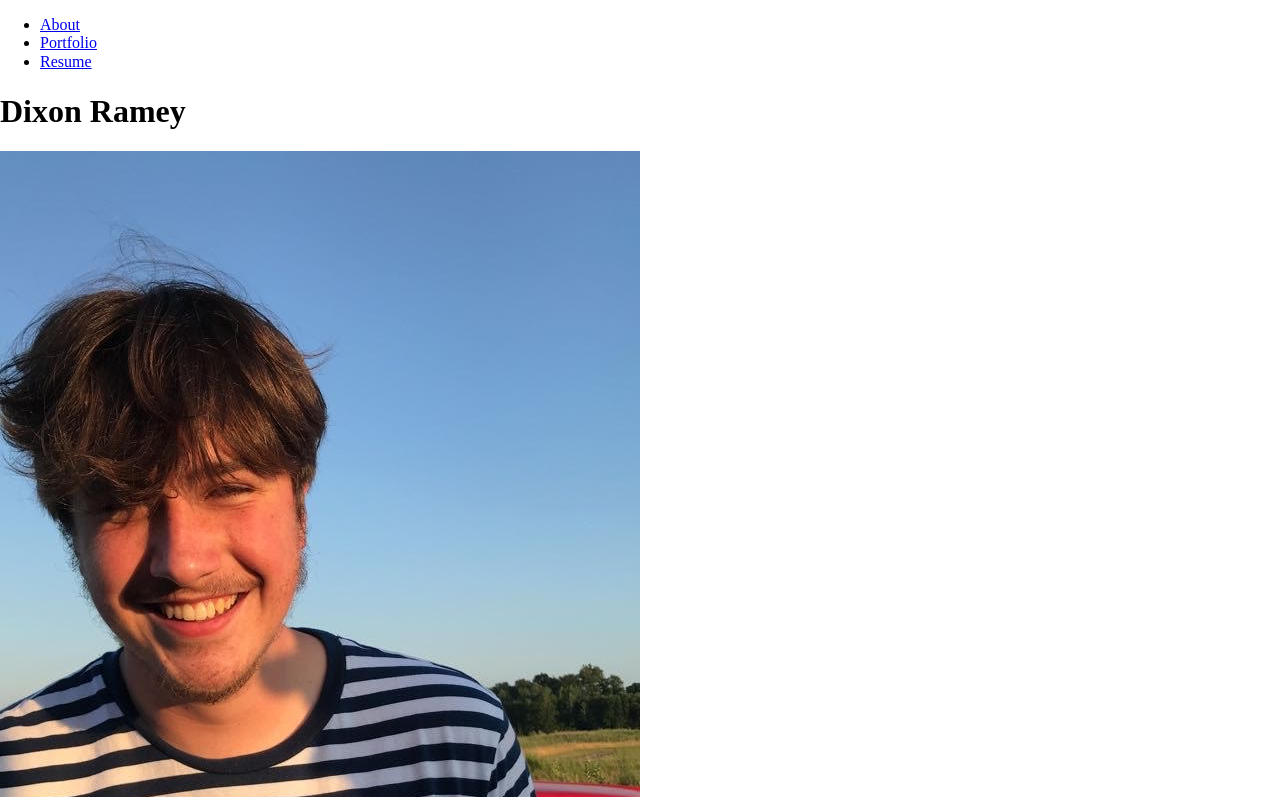
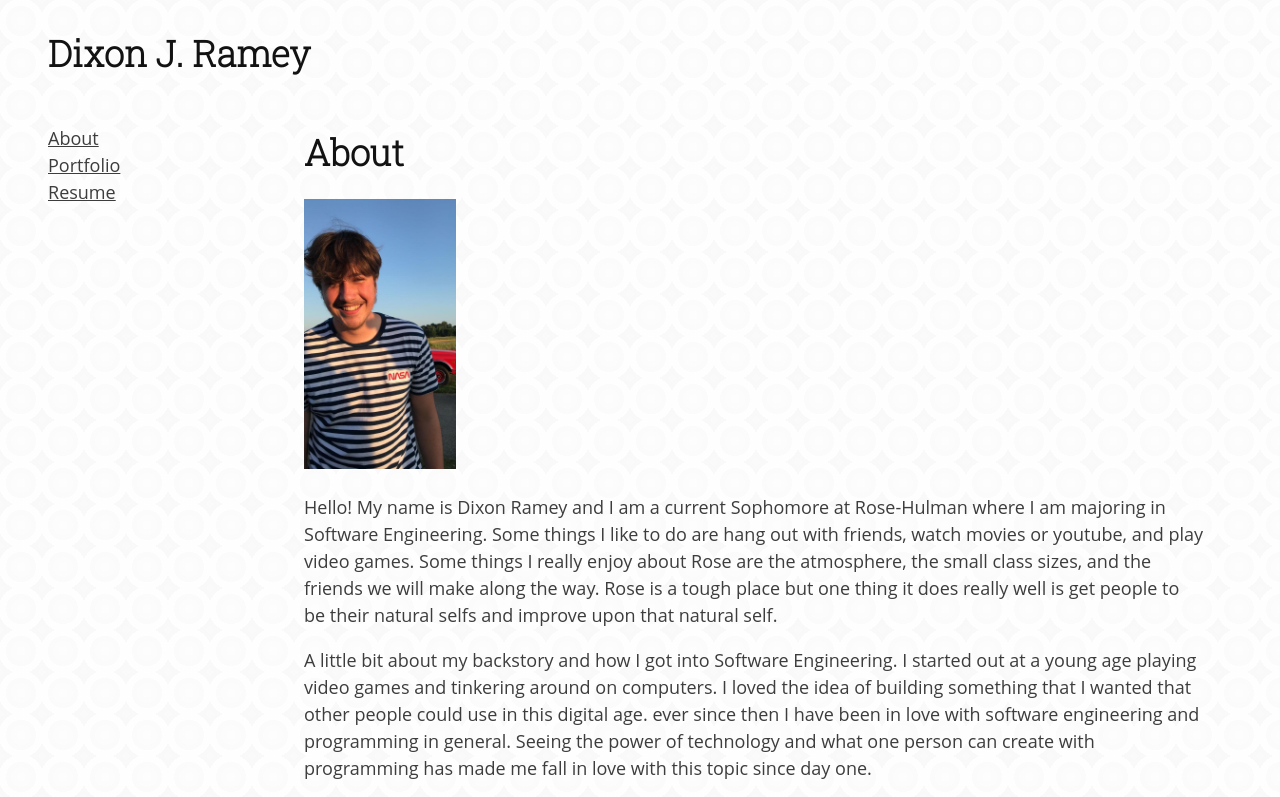
Before and after one commit to rhit-rameydj/rhit-rameydj.github.io, a plain HTML site: page index.html in a window 1280 px wide. Shown: the top 797 px of the page. Drawn offline with Linux system fonts and the light colour scheme; files that its build step writes are made by us from their sources.

Commit message:
Finished portfolio p2

```diff
--- a/index.html
+++ b/index.html
@@ -9,6 +9,11 @@
     <link rel="icon" href="images/favicon.png" />
   </head>
   <body id = "about">
+    <header>
+      <h1>
+        Dixon J. Ramey
+      </h1>
+    </header>
       <nav>
           <ul>
               <li><a href="index.html">About</a></li>
@@ -18,26 +23,19 @@
         </ul>
       </nav>
       <main>
-          <h1>Dixon Ramey</h1>
+          <h1>About</h1>
       <img src="images/rameyresumeFreshmanPhoto.jpg"/>
     <!-- Your content goes here -->
-    <p>Lorem ipsum dolor sit amet, consectetur adipiscing elit. Pellentesque in faucibus diam, sed bibendum ligula.
-        Ut et ornare velit. Orci varius natoque penatibus et magnis dis parturient montes, nascetur ridiculus mus.
-        Phasellus bibendum ullamcorper ipsum, in laoreet eros varius eget. Vestibulum nec dolor luctus, faucibus sapien in,
-        rutrum quam. Nulla in nibh ac leo lobortis luctus. Vivamus porttitor posuere turpis sit amet aliquam. Etiam congue,
-        nunc ac blandit dapibus, diam velit gravida turpis, eu sodales odio dolor sed lectus. Class aptent taciti sociosqu
-        ad litora torquent per conubia nostra, per inceptos himenaeos. Donec rutrum finibus consectetur. Sed aliquet, metus
-        facilisis mattis gravida, nisi odio malesuada felis, ac pretium dui ex et ipsum. Pellentesque placerat diam sit amet
-        tempus ornare.</p>
+    <p>Hello! My name is Dixon Ramey and I am a current Sophomore at Rose-Hulman where I am majoring in Software Engineering. Some
+      things I like to do are hang out with friends, watch movies or youtube, and play video games. Some things I really enjoy about Rose are
+      the atmosphere, the small class sizes, and the friends we will make along the way. Rose is a tough place but one thing it does really well
+      is get people to be their natural selfs and improve upon that natural self.
+    </p>
 
-     <p> Integer a faucibus nisl. Nam ultrices sit amet magna a suscipit. Cras congue pulvinar justo, non vulputate augue
-        vulputate at. Vestibulum ante ipsum primis in faucibus orci luctus et ultrices posuere cubilia curae; Aenean interdum
-        posuere ipsum. Phasellus vel sapien quis massa condimentum faucibus. Sed quam lectus, tincidunt vitae euismod sed, varius
-        sit amet odio. Vivamus eget sapien tempor, malesuada neque vitae, tincidunt tortor. Phasellus iaculis magna et est gravida
-        suscipit. Maecenas quis est odio. Pellentesque habitant morbi tristique senectus et netus et malesuada fames ac turpis egestas.
-        Nam finibus, ligula eget laoreet gravida, urna quam lacinia tortor, quis blandit ex felis vel ex. Vestibulum in ante ac lorem
-        eleifend dictum vitae ac eros. In hac habitasse platea dictumst. Morbi lectus nisi, tincidunt laoreet massa non, vestibulum
-        convallis tortor. </p>
+     <p> A little bit about my backstory and how I got into Software Engineering. I started out at a young age playing video games and
+       tinkering around on computers. I loved the idea of building something that I wanted that other people could use in this digital age.
+      ever since then I have been in love with software engineering and programming in general. Seeing the power of technology and what
+    one person can create with programming has made me fall in love with this topic since day one. </p>
       </main>
       <footer>
           You can contact me at
--- a/styles/main.css
+++ b/styles/main.css
@@ -0,0 +1,124 @@
+@import url('https://fonts.googleapis.com/css2?family=Roboto+Slab:wght@200&display=swap');
+
+
+
+
+:root {
+    --vertical-space: 2rem;
+    --horizontal-space: 3rem;
+
+    --light-color:#FFF28C;
+    --body-color:#3D3D3D;
+    --heading-color:#121212;
+    --contrast-color:#FF0005;
+}
+body {
+    font-size: 18px;
+    line-height: 1.5;
+    font-family: 'Open Sans', sans-serif;
+    background-image: radial-gradient(circle at center center, rgba(217, 217, 217,0.05) 0%,
+     rgba(217, 217, 217,0.05) 15%,rgba(197, 197, 197,0.05) 15%,
+      rgba(197, 197, 197,0.05) 34%,rgba(178, 178, 178,0.05) 34%,
+       rgba(178, 178, 178,0.05) 51%,rgba(237, 237, 237,0.05) 51%,
+        rgba(237, 237, 237,0.05) 75%,rgba(138, 138, 138,0.05) 75%,
+         rgba(138, 138, 138,0.05) 89%,rgba(158, 158, 158,0.05) 89%,
+          rgba(158, 158, 158,0.05) 100%),radial-gradient(circle at center center,
+           rgb(255,255,255) 0%, rgb(255,255,255) 6%,rgb(255,255,255) 6%,
+            rgb(255,255,255) 12%,rgb(255,255,255) 12%, rgb(255,255,255)
+             31%,rgb(255,255,255) 31%, rgb(255,255,255) 92%,rgb(255,255,255) 92%,
+              rgb(255,255,255) 97%,rgb(255,255,255) 97%, rgb(255,255,255) 100%); background-size: 42px 42px;
+    color: var(--body-color)
+}
+h1, h2, h3 {
+    line-height: 1.2;
+    font-family: 'Roboto Slab', serif;
+    color: var(--heading-color)
+}
+
+body#about img {
+    height: 15em;
+
+}
+a {
+    color: var(--body-color);
+    text-decoration-color: var(var(--contrast-color));
+}
+a:hover {
+    color: var(--contrast-color);
+    text-decoration-color: var(--heading-color);
+}
+
+p {
+    max-width: 50em;
+}
+
+body {
+    display: grid;
+    grid-template-areas: "head head"
+                         "nav nav"
+                         "main main"
+                         "foot foot";
+    grid-template-columns: 1fr 4fr;
+    grid-template-rows: auto auto 1fr auto;
+
+}
+@media screen and (min-width: 25em) {
+    body {
+        display: grid;
+        grid-template-areas: "head head"
+                             "nav main"
+                             "foot foot";
+    }
+}
+body > * {
+    padding-left: var(--horizontal-space);
+    padding-right: var(--horizontal-space)
+}
+body > header {
+    grid-area: head;
+
+
+}
+body > nav {
+    grid-area: nav;
+
+
+}
+body > nav ul {
+    list-style-type: none;
+    padding: 0;
+}
+
+body > main {
+    grid-area: main;
+
+}
+body > footer {
+    grid-area: foot;
+
+}
+header, footer {
+    padding-top: var(--vertical-space);
+    padding-bottom: var(--vertical-space);
+}
+header h1, footer h1 {
+    margin: 0;
+}
+body#portfolio ul#portfolioItems {
+    display: flex;
+    flex-wrap: wrap;
+    flex: 1;
+    list-style-type: none;
+    padding: 0;
+}
+@media screen and (min-width: 25em) {
+    body#portfolio ul#portfolioItems li {
+        flex-basis: 48%;
+        padding-right: 2%;
+    }
+
+}
+body#portfolio ul#portfolioItems li img {
+    max-width: 100%;
+
+}
```
Also changed, not shown: portfolio.html (+9 -6 lines), resume.html (+5 -0 lines).
